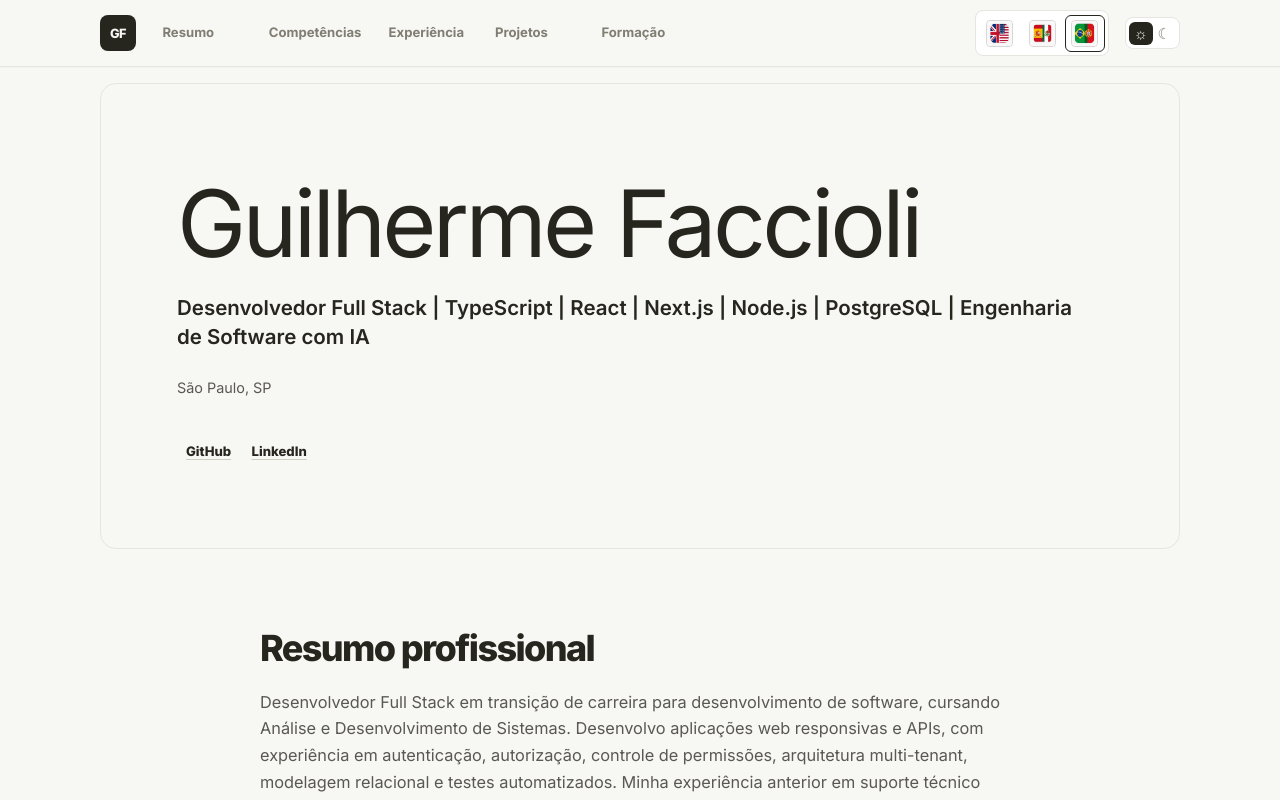
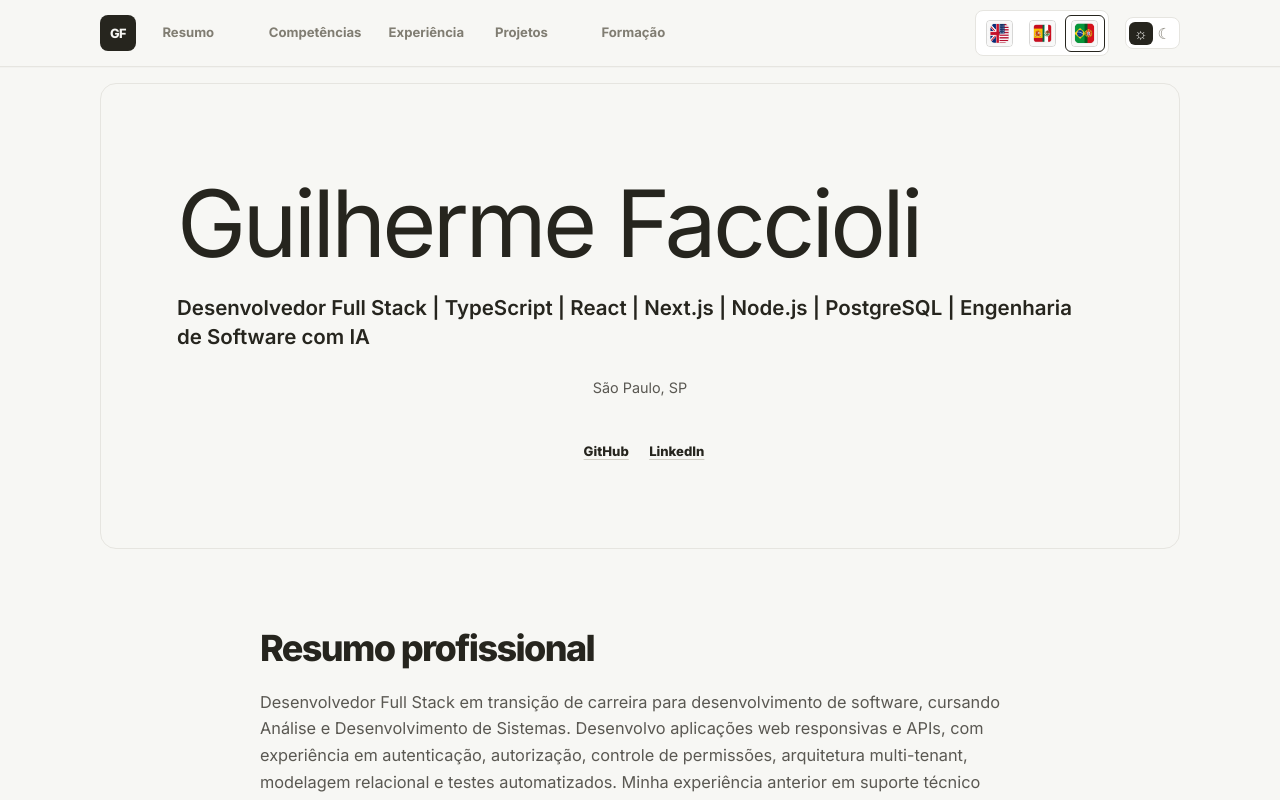
Before and after one commit to GuiFaccioli/meu-curriculo, a React (Vite) app: page / in a window 1280 px wide. Shown: the top 800 px of the page. Built offline with nearby package versions, Linux system fonts and the light colour scheme; no server answers.

Commit message:
style: center hero location and social links

```diff
--- a/public/curriculo-guilherme-faccioli.html
+++ b/public/curriculo-guilherme-faccioli.html
@@ -43,7 +43,7 @@
       h3 { font-size: 16px; }
       .kicker { color: var(--accent); font: 500 12px/1.4 'JetBrains Mono', monospace; }
       .title { margin-top: 12px; color: var(--ink); font-size: 18px; font-weight: 700; line-height: 1.4; }
-      .contact { display: flex; flex-wrap: wrap; gap: 6px 16px; margin-top: 16px; font-style: normal; }
+      .contact { display: flex; flex-wrap: wrap; justify-content: center; gap: 6px 16px; margin-top: 16px; font-style: normal; text-align: center; }
       .contact a { color: var(--accent); font-weight: 700; }
       .summary { display: grid; gap: 12px; max-width: 75ch; text-align: left; }
       .section-description { margin-bottom: 16px; color: var(--muted); }
@@ -55,9 +55,9 @@
       .project-label { margin-top: 16px; color: var(--muted); font: 500 11px/1.4 'JetBrains Mono', monospace; letter-spacing: 0.08em; text-transform: uppercase; }
       .tech-list { display: flex; flex-wrap: wrap; gap: 6px; padding: 0; margin: 12px 0 0; list-style: none; }
       .tech-list li { padding: 3px 6px; border-radius: 4px; background: var(--surface-soft); color: var(--ink); font: 400 12px/1.4 'JetBrains Mono', monospace; }
-      .links { display: flex; flex-wrap: wrap; gap: 10px; margin-top: 14px; }
+      .links { display: flex; flex-wrap: wrap; justify-content: center; gap: 10px; margin-top: 14px; }
       .links a { color: var(--accent); font-weight: 700; }
-      .skill-list { display: grid; grid-template-columns: repeat(2, minmax(0, 1fr)); gap: 12px; padding: 0; list-style: none; text-align: left; }
+      .skill-list { display: grid; grid-template-columns: 1fr; gap: 12px; padding: 0; list-style: none; text-align: left; }
       .skill-list li { padding: 12px; border-top: 1px solid var(--hairline); }
       .skill-list strong { display: block; color: var(--ink); }
       .skill-list span { display: block; margin-top: 4px; }
--- a/src/App.css
+++ b/src/App.css
@@ -228,12 +228,13 @@ main {
 .hero-contact {
   display: flex;
   flex-wrap: wrap;
-  justify-content: flex-start;
+  justify-content: center;
   gap: 0.35rem 1.1rem;
   margin-top: 1.5rem;
   color: var(--body);
   font-size: 0.9rem;
   font-style: normal;
+  text-align: center;
 }
 
 .hero-contact a {
@@ -251,7 +252,7 @@ main {
 }
 
 .hero-links {
-  justify-content: flex-start;
+  justify-content: center;
   margin-top: 2rem;
 }
 
@@ -352,7 +353,7 @@ main {
 .skills-grid,
 .projects-grid {
   display: grid;
-  grid-template-columns: repeat(2, minmax(0, 1fr));
+  grid-template-columns: 1fr;
   gap: 1rem;
 }
 
@@ -375,6 +376,11 @@ main {
 
 .skill-category {
   padding: 1rem 0;
+}
+
+.skills-grid {
+  max-width: var(--content-width);
+  margin-inline: auto;
 }
 
 .skill-category h3,
```
